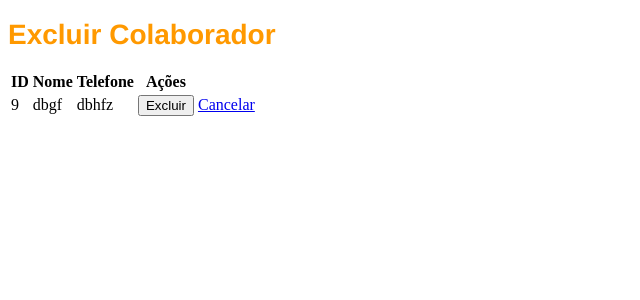
After one commit to Erick-Hebert/epi, a Django app: page /Exluir/9 in a window 1280 px wide. The commit adds this page. Shown: the top 300 px of the page, without its empty margins (0-640 px from the left). Run offline with Django 5.2, Linux system fonts and the light colour scheme; data comes from the database, SQL or seed files in the repository; both versions use the stored data as it was after the commit.

Commit message:
Ajuste na exclusão de colaborador

```diff
--- a/nucleo/templates/nucleo/forms/criar.html
+++ b/nucleo/templates/nucleo/forms/criar.html
@@ -23,6 +23,7 @@
             </div>
             <div>
                 <input type="submit" value="Salvar"/>
+                <a href="{% url 'nucleo-inicial' %}">Cancelar</a>
             </div>
             {% csrf_token %}
         </form>
--- /dev/null
+++ b/nucleo/templates/nucleo/forms/excluir.html
@@ -0,0 +1,41 @@
+{% load static %}
+
+<!DOCTYPE html>
+<html lang="pt-BR">
+<head>
+    <meta charset="UTF-8">
+    <meta name="viewport" content="width=device-width, initial-scale=1.0">
+    <title>Editar Colaborador</title>
+    <link rel="stylesheet" href="{% static 'css/style.css' %}">
+</head>
+<body>
+    <div class="container">
+        <h1>Excluir Colaborador</h1>
+        <form action="{% url 'nucleo-excluir' colaborador.id %}" method="POST">
+            <div>
+                <table>
+                    <thead>
+                        <tr>
+                            <th>ID</th>
+                            <th>Nome</th>
+                            <th>Telefone</th>
+                            <th>Ações</th>
+                        </tr>
+                    <thead>
+
+                    <tbody>
+                        <tr>
+                            <td>{{ colaborador.id }}</td>
+                            <td>{{ colaborador.nome }}</td>
+                            <td>{{ colaborador.telefone }}</td>
+                            <td><input type="submit" value="Excluir"/></td>
+                            <td><a href="{% url 'nucleo-inicial' %}">Cancelar</a></td>
+                        </tr>
+                    </tbody>
+                </table>
+            </div>
+            {% csrf_token %}
+        </form>
+    </div>
+</body>
+</html>
--- a/nucleo/templates/nucleo/index.html
+++ b/nucleo/templates/nucleo/index.html
@@ -33,6 +33,7 @@
                         <td>{{ colaborador.nome }}</td>
                         <td>{{ colaborador.telefone }}</td>
                         <td><a href="{% url 'nucleo-editar' colaborador.id %}">Editar</a></td>
+                        <td><a href="{% url 'nucleo-excluir' colaborador.id %}">Excluir</a></td>
                     </tr>
                 {% empty %}
                     <tr>
--- a/nucleo/urls.py
+++ b/nucleo/urls.py
@@ -24,4 +24,5 @@ urlpatterns = [
     path('criar', views.tela_criar, name='nucleo-criar'),
     path('salvar', views.salvar, name='nucleo-salvar'),
     path('Editar/<int:id>', views.editar, name='nucleo-editar'),
+    path('Exluir/<int:id>', views.excluir, name='nucleo-excluir'),
 ]
--- a/nucleo/views.py
+++ b/nucleo/views.py
@@ -29,7 +29,7 @@ def editar(req, id):
     colaborador = get_object_or_404(Colaborador, id=id)
 
     if req.method == 'POST':
-        nome = req.POST.get('nome', '').strip()
+        nome = req.POST.get('nome')
         if nome:
             colaborador.nome = nome
             colaborador.telefone = req.POST.get('telefone')
@@ -39,3 +39,14 @@ def editar(req, id):
     return render(req, 'nucleo/forms/editar.html', {
         'colaborador': colaborador,
     })
+
+def excluir(req, id):
+    colaborador = get_object_or_404(Colaborador, id=id)
+
+    if req.method == 'POST':
+        colaborador.delete()
+        return redirect('nucleo-inicial')
+
+    return render(req, 'nucleo/forms/excluir.html', {
+        'colaborador': colaborador,
+    })
```
Also changed, not shown: db.sqlite3.
